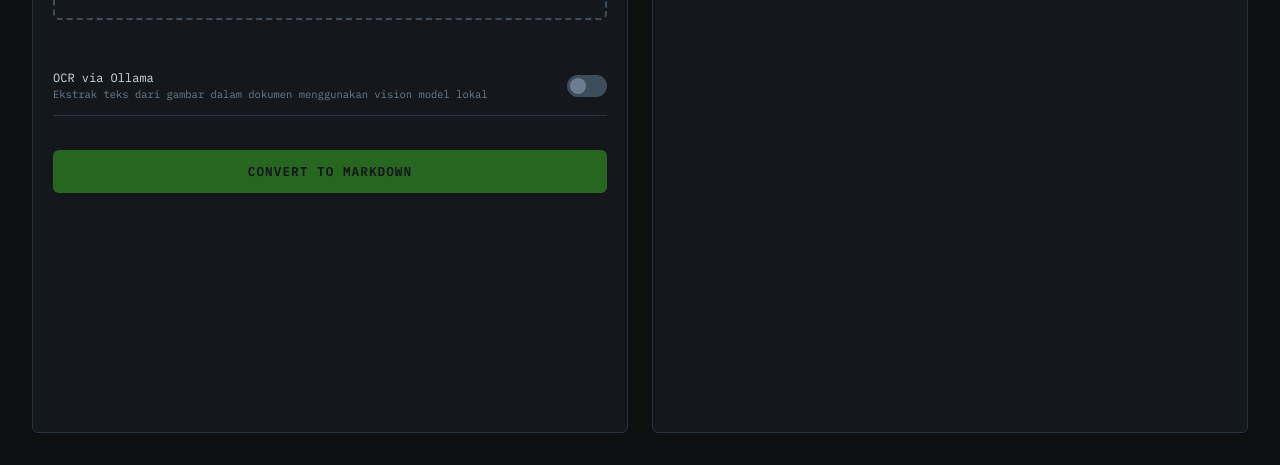
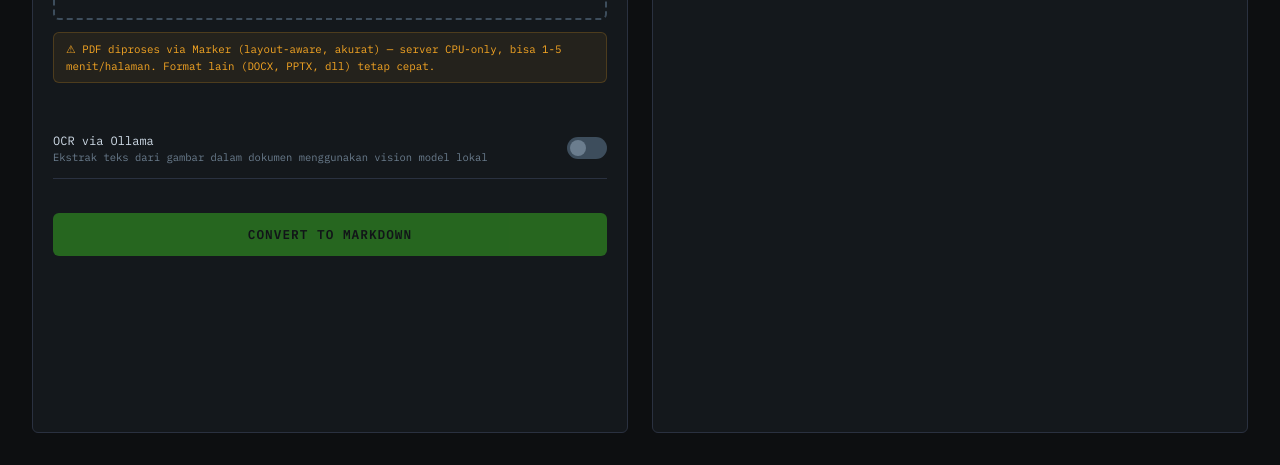
Before and after one commit to aderama2711/mdweb, a plain HTML site: page templates/index.html in a window 1280 px wide. Shown: the part 335-800 px from the top of the page. Drawn offline with Linux system fonts and the light colour scheme.

Commit message:
Update index.html

```diff
--- a/templates/index.html
+++ b/templates/index.html
@@ -150,6 +150,10 @@
         <span class="drop-icon">📂</span>
         <div class="drop-text"><strong>Click to browse</strong> or drag &amp; drop files here</div>
         <div class="drop-formats">PDF · DOCX · PPTX · XLSX · HTML · CSV · JSON · IMG · MP3 · ZIP · EPUB · ...</div>
+      </div>
+
+      <div class="ocr-notice" style="margin-top:12px;">
+        ⚠ PDF diproses via Marker (layout-aware, akurat) — server CPU-only, bisa 1-5 menit/halaman. Format lain (DOCX, PPTX, dll) tetap cepat.
       </div>
 
       <div id="file-list"></div>
```
